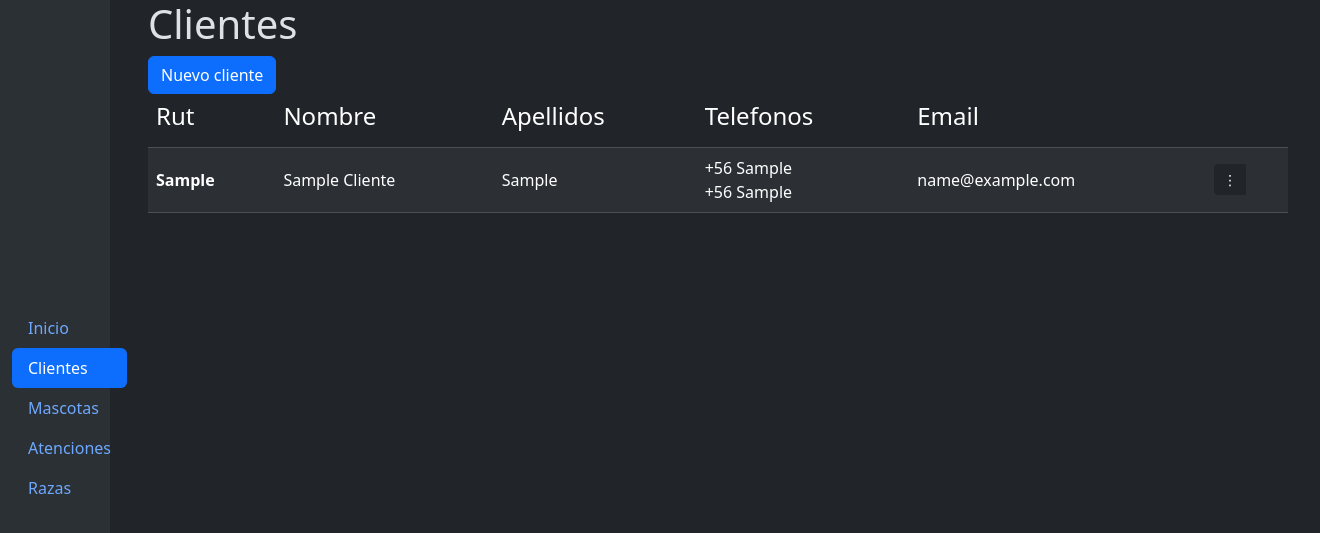
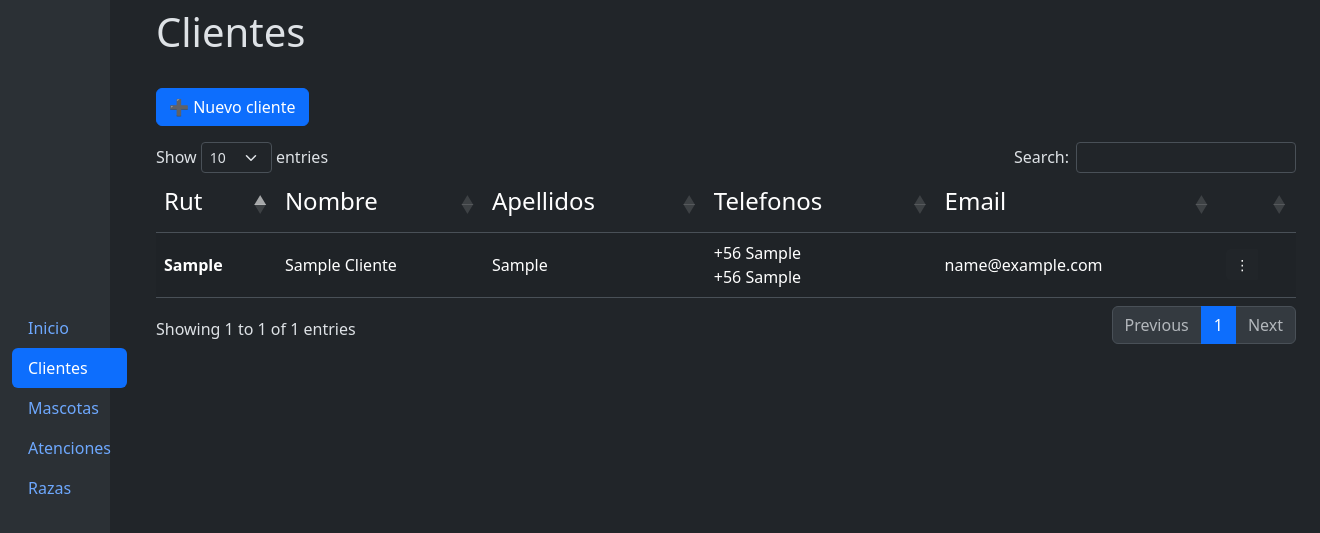
Before and after one commit to HowLonely/sistema-veterinaria, a Django app: page /clientes/ in a window 1320 px wide. Shown: the top 533 px of the page. Run offline with Django 4.2, Linux system fonts and the light colour scheme; tables that the repository leaves empty hold one stand-in row (values such as "Sample post"); grey boxes marked "Sample" are stand-in pictures; some libraries are stand-ins or nearby versions.

Commit message:
Filtros en tabla y algunas correcciones

```diff
--- a/templates/veterinaria/cliente.html
+++ b/templates/veterinaria/cliente.html
@@ -83,8 +83,8 @@
                       </div>
                   </div>
                   <div class="mb-3 text-center">
-                    <button type="button" class="btn btn-danger">Eliminar atención</button>
-                    <button type="submit" class="btn btn-warning">Editar atención</button>
+                    <button type="button" class="btn btn-danger" onclick="window.location.href = '{% url 'clienteDel' cliente.id_cliente %}';">Eliminar cliente</button>
+                    <button type="submit" class="btn btn-warning">Editar cliente</button>
                   </div>
                 </form>
             </div>
--- a/templates/veterinaria/clientes.html
+++ b/templates/veterinaria/clientes.html
@@ -7,6 +7,14 @@
     <!-- Bootstrap CSS -->
     <link rel="stylesheet" href="{% static 'css/bootstrap.min.css' %}" />
     <title>Catálogo clientes</title>
+    <script src="https://code.jquery.com/jquery-3.7.1.min.js" integrity="sha256-/JqT3SQfawRcv/BIHPThkBvs0OEvtFFmqPF/lYI/Cxo=" crossorigin="anonymous"></script>
+    <link rel="stylesheet" href="https://cdn.datatables.net/1.13.7/css/dataTables.bootstrap5.min.css">
+    <script src="https://cdn.datatables.net/1.13.7/js/jquery.dataTables.min.js"></script>
+    <script src="https://cdn.datatables.net/1.13.7/js/dataTables.bootstrap5.min.js"></script>
+    <script>
+    $(document).ready( function () {
+      $('#clientesTable').DataTable();
+  } );</script>
   </head>
   <body data-bs-theme="dark">
     <div class="container-fluid m-0 p-0">
@@ -41,13 +49,15 @@
         </div>
 
         <div class="ms-auto col-xl-11 col-md-10 col-12 ps-5 mt-md-0 mt-5 pt-md-0 pt-3">
-          <div class="container m-0 p-0">
+          <div class="container m-2 p-0">
             <h1>Clientes</h1>
-
-            <!-- Button trigger modal -->
-            <button type="button" class="btn btn-primary" data-bs-toggle="modal" data-bs-target="#form_agregar_cliente">
-              Nuevo cliente
-            </button>
+            <br>
+            <div class="mb-3">
+              <!-- Button trigger modal -->
+              <button type="button" class="btn btn-primary" data-bs-toggle="modal" data-bs-target="#form_agregar_cliente">
+                ➕ Nuevo cliente
+              </button>
+            </div>
 
             <!-- Modal -->
             <div class="modal fade" id="form_agregar_cliente" data-bs-backdrop="static" data-bs-keyboard="false" tabindex="-1" aria-labelledby="form_agregar_clienteLabel" aria-hidden="true">
@@ -119,7 +129,7 @@
               </div>
             </div>
 
-            <table class="table table-striped table-hover">
+            <table class="table table-striped table-hover" id="clientesTable">
               <thead>
                 <tr>
                   <th scope="col"><h4>Rut</h4></th>
@@ -158,14 +168,14 @@
                     <div class="modal-dialog">
                       <div class="modal-content">
                         <div class="modal-header">
-                          <h1 class="modal-title fs-5" id="ModalLabel{{cliente.rut}}">Mascotas Cliente {{cliente.rut}}</h1>
+                          <h1 class="modal-title fs-5" id="ModalLabel{{cliente.rut}}">Mascotas de {{cliente.nombres}}</h1>
                           <button type="button" class="btn-close" data-bs-dismiss="modal" aria-label="Close"></button>
                         </div>
                         {% for mascota in mascotas %}
                         {% if mascota.id_dueno.rut == cliente.rut %}
                         <div class="modal-body">
                           <div class="card" style="width: 18rem;">
-                            <img src="" class="card-img-top" alt="...">
+                            <img src="../../{{mascota.url_imagen}}" class="card-img-top" alt="...">
                             <div class="card-body">
                               <h5 class="card-title text-capitalize">{{mascota.nombre}}</h5>
                               <h6 class="card-subtitle mb-2 text-body-secondary">{{mascota.edad_meses}} meses - {% if mascota.sexo %}Macho{% else %}Hembra{% endif %}</h6>
```
Also changed, not shown: templates/veterinaria/clienteDel.html (+8 -7 lines), templates/veterinaria/mascotas.html (+13 -19 lines).
